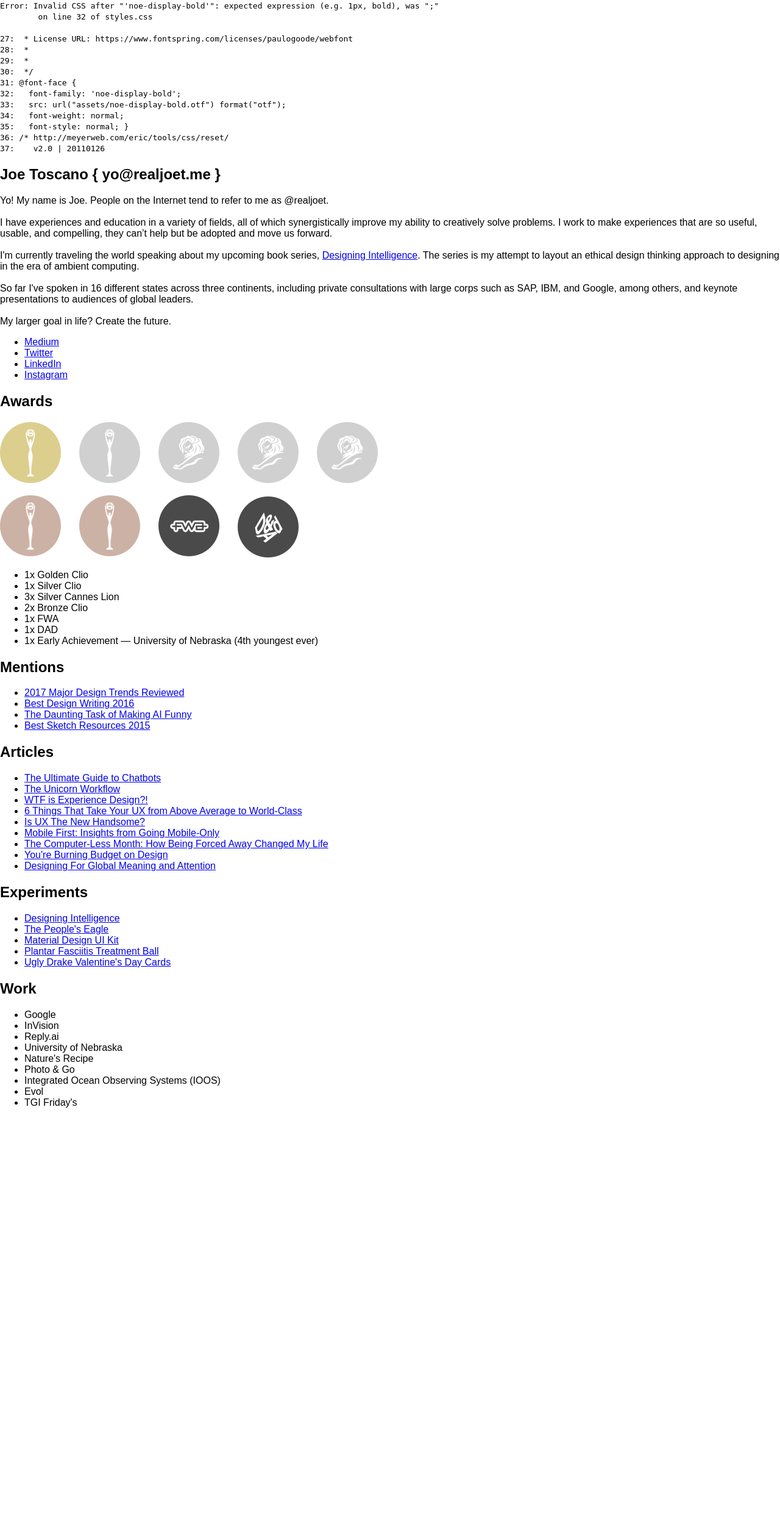
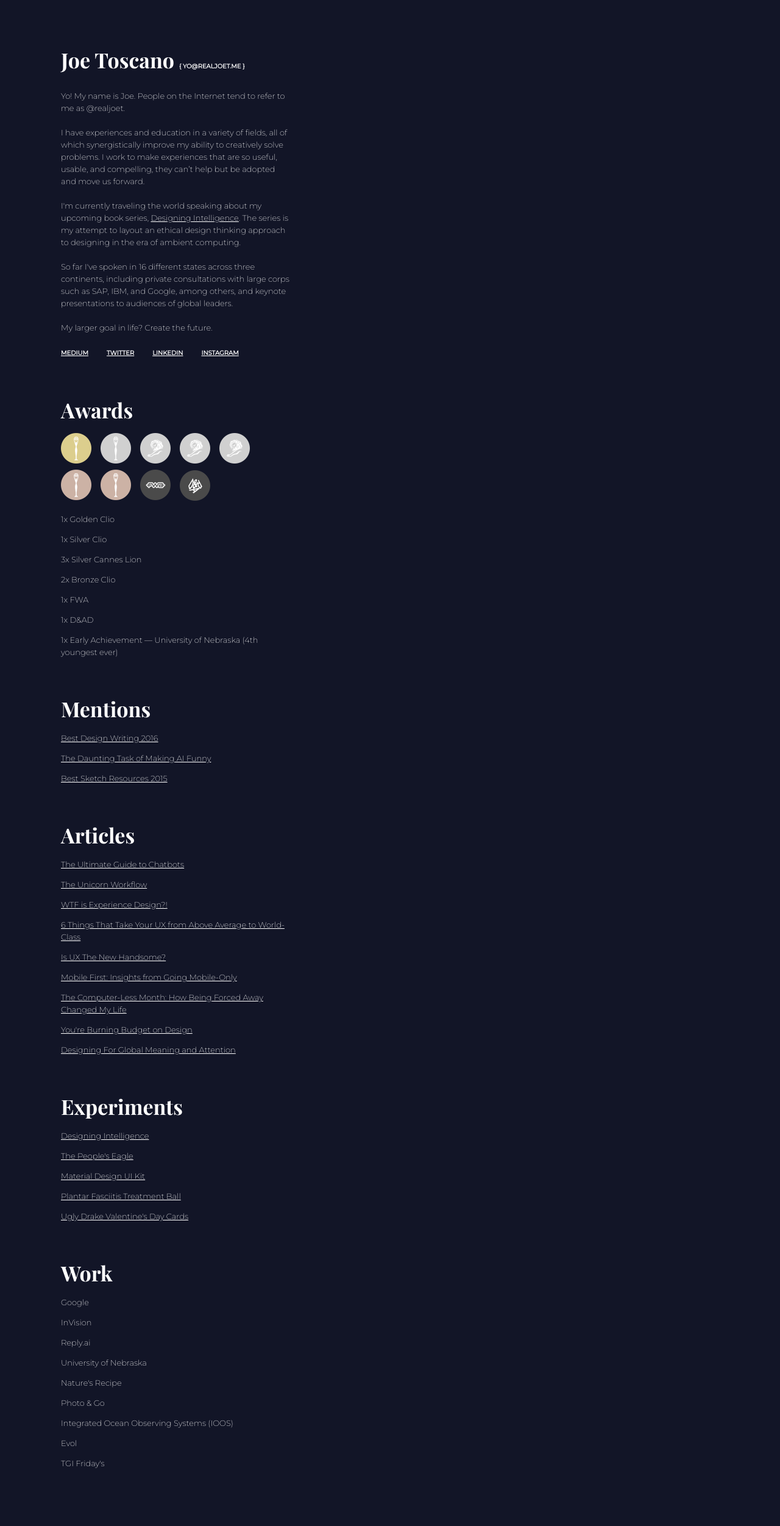
Before and after one commit to realjoet/realjoet.me-2017, a PHP site: page / in a window 1280 px wide. Shown: the whole page at 61% size. Before the commit the page ends 1816 px from the top, so only its background shows below. Run offline with PHP 8.4, Linux system fonts and the light colour scheme; some libraries are stand-ins or nearby versions.

Commit message:
fixed crazy bug that idk how I messed up

```diff
--- a/index.html
+++ b/index.html
@@ -89,14 +89,13 @@
                     <li class="list-item-name">3x Silver Cannes Lion</li>
                     <li class="list-item-name">2x Bronze Clio</li>
                     <li class="list-item-name">1x FWA</li>
-                    <li class="list-item-name">1x DAD</li>
+                    <li class="list-item-name">1x D&AD</li>
                     <li class="list-item-name">1x Early Achievement — University of Nebraska (4th youngest ever)</li>
                 </ul>
             </section>
             <section class="mentions row">
                 <h2 class="section-title">Mentions</h2>
                 <ul class="section-list" id="social-links">
-                    <li class="list-item-name"><a href="https://www.shopify.com/partners/blog/2017-web-design-trends" target="blank">2017 Major Design Trends Reviewed</a></li>
                     <li class="list-item-name"><a href="https://medium.com/swlh/mediums-best-design-writing-of-2016-68de5ed2b7d9" target="blank">Best Design Writing 2016</a></li>
                     <li class="list-item-name"><a href="https://www.fastcodesign.com/3065970/the-daunting-task-of-making-ai-funny" target="blank">The Daunting Task of Making AI Funny</a></li>
                     <li class="list-item-name"><a href="https://medium.com/sketch-app-sources/sketch-design-tool-best-of-skechappsources-com-for-your-mobile-app-design-8444cfdfe7a3#.rtw1e4h69" target="blank">Best Sketch Resources 2015</a></li>
--- a/styles/styles.css
+++ b/styles/styles.css
@@ -1,62 +1,171 @@
 /*
-Error: Invalid CSS after "'noe-display-bold'": expected expression (e.g. 1px, bold), was ";"
-        on line 32 of styles.css
+Make sure you import files in order (from top to bottom), based on what other files will need.
 
-27:  * License URL: https://www.fontspring.com/licenses/paulogoode/webfont
-28:  *
-29:  *
-30:  *\/
-31: @font-face {
-32:   font-family: 'noe-display-bold';
-33:   src: url("assets/noe-display-bold.otf") format("otf");
-34:   font-weight: normal;
-35:   font-style: normal; }
-36: /* http://meyerweb.com/eric/tools/css/reset/
-37:    v2.0 | 20110126
+For example, my variables file may need a font I imported, so typography is imported first...
+My mixins file probably needs a variable and possibly a font I imported, so my variables and typography files are imported before my mixins file...
+My globals file probably needs something from all three of the previously imported files, etc.
+*/
+/*!
+ * Web Fonts from Fontspring.com
+ *
+ * All OpenType features and all extended glyphs have been removed.
+ * Fully installable fonts can be purchased at http://www.fontspring.com
+ *
+ * The fonts included in this stylesheet are subject to the End User License you purchased
+ * from Fontspring. The fonts are protected under domestic and international trademark and
+ * copyright law. You are prohibited from modifying, reverse engineering, duplicating, or
+ * distributing this font software.
+ *
+ * (c) 2010-2017 Fontspring
+ *
+ *
+ *
+ *
+ * The fonts included are copyrighted by the vendor listed below.
+ *
+ * Vendor:      Paulo Goode
+ * License URL: https://www.fontspring.com/licenses/paulogoode/webfont
+ *
+ *
+ */
+@font-face {
+  font-family: 'noe-display-bold';
+  src: url("assets/noe-display-bold.otf") format("otf");
+  font-weight: normal;
+  font-style: normal; }
+/* http://meyerweb.com/eric/tools/css/reset/
+   v2.0 | 20110126
+   License: none (public domain)
+*/
+html, body, div, span, applet, object, iframe,
+h1, h2, h3, h4, h5, h6, p, blockquote, pre,
+a, abbr, acronym, address, big, cite, code,
+del, dfn, em, img, ins, kbd, q, s, samp,
+small, strike, strong, sub, sup, tt, var,
+b, u, i, center,
+dl, dt, dd, ol, ul, li,
+fieldset, form, label, legend,
+table, caption, tbody, tfoot, thead, tr, th, td,
+article, aside, canvas, details, embed,
+figure, figcaption, footer, header, hgroup,
+menu, nav, output, ruby, section, summary,
+time, mark, audio, video {
+  margin: 0;
+  padding: 0;
+  border: 0;
+  vertical-align: baseline;
+  /* Set to border-box to keep consistentcy across width/positioning adjustments */
+  -webkit-box-sizing: border-box;
+  -moz-box-sizing: border-box;
+  -o-box-sizing: border-box;
+  box-sizing: border-box; }
 
-Backtrace:
-styles.css:32
-/Library/Ruby/Gems/2.3.0/gems/sass-3.5.4/lib/sass/scss/parser.rb:1278:in `expected'
-/Library/Ruby/Gems/2.3.0/gems/sass-3.5.4/lib/sass/script/lexer.rb:231:in `expected!'
-/Library/Ruby/Gems/2.3.0/gems/sass-3.5.4/lib/sass/script/parser.rb:762:in `assert_done'
-/Library/Ruby/Gems/2.3.0/gems/sass-3.5.4/lib/sass/script/parser.rb:69:in `parse'
-/Library/Ruby/Gems/2.3.0/gems/sass-3.5.4/lib/sass/script/parser.rb:228:in `parse'
-/Library/Ruby/Gems/2.3.0/gems/sass-3.5.4/lib/sass/script.rb:27:in `parse'
-/Library/Ruby/Gems/2.3.0/gems/sass-3.5.4/lib/sass/engine.rb:1177:in `parse_script'
-/Library/Ruby/Gems/2.3.0/gems/sass-3.5.4/lib/sass/engine.rb:749:in `parse_property'
-/Library/Ruby/Gems/2.3.0/gems/sass-3.5.4/lib/sass/engine.rb:708:in `parse_property_or_rule'
-/Library/Ruby/Gems/2.3.0/gems/sass-3.5.4/lib/sass/engine.rb:667:in `parse_line'
-/Library/Ruby/Gems/2.3.0/gems/sass-3.5.4/lib/sass/engine.rb:540:in `build_tree'
-/Library/Ruby/Gems/2.3.0/gems/sass-3.5.4/lib/sass/engine.rb:559:in `block in append_children'
-/Library/Ruby/Gems/2.3.0/gems/sass-3.5.4/lib/sass/engine.rb:558:in `each'
-/Library/Ruby/Gems/2.3.0/gems/sass-3.5.4/lib/sass/engine.rb:558:in `append_children'
-/Library/Ruby/Gems/2.3.0/gems/sass-3.5.4/lib/sass/engine.rb:549:in `block in build_tree'
-/Library/Ruby/Gems/2.3.0/gems/sass-3.5.4/lib/sass/engine.rb:542:in `each'
-/Library/Ruby/Gems/2.3.0/gems/sass-3.5.4/lib/sass/engine.rb:542:in `build_tree'
-/Library/Ruby/Gems/2.3.0/gems/sass-3.5.4/lib/sass/engine.rb:559:in `block in append_children'
-/Library/Ruby/Gems/2.3.0/gems/sass-3.5.4/lib/sass/engine.rb:558:in `each'
-/Library/Ruby/Gems/2.3.0/gems/sass-3.5.4/lib/sass/engine.rb:558:in `append_children'
-/Library/Ruby/Gems/2.3.0/gems/sass-3.5.4/lib/sass/engine.rb:417:in `_to_tree'
-/Library/Ruby/Gems/2.3.0/gems/sass-3.5.4/lib/sass/engine.rb:389:in `_render_with_sourcemap'
-/Library/Ruby/Gems/2.3.0/gems/sass-3.5.4/lib/sass/engine.rb:307:in `render_with_sourcemap'
-/Library/Ruby/Gems/2.3.0/gems/sass-3.5.4/lib/sass/plugin/compiler.rb:462:in `update_stylesheet'
-/Library/Ruby/Gems/2.3.0/gems/sass-3.5.4/lib/sass/plugin/compiler.rb:215:in `block in update_stylesheets'
-/Library/Ruby/Gems/2.3.0/gems/sass-3.5.4/lib/sass/plugin/compiler.rb:209:in `each'
-/Library/Ruby/Gems/2.3.0/gems/sass-3.5.4/lib/sass/plugin/compiler.rb:209:in `update_stylesheets'
-/Library/Ruby/Gems/2.3.0/gems/sass-3.5.4/lib/sass/plugin/compiler.rb:443:in `on_file_changed'
-/Library/Ruby/Gems/2.3.0/gems/sass-3.5.4/lib/sass/plugin/compiler.rb:320:in `block in watch'
-/Library/Ruby/Gems/2.3.0/gems/sass-listen-4.0.0/lib/sass-listen/event/config.rb:23:in `call'
-/Library/Ruby/Gems/2.3.0/gems/sass-listen-4.0.0/lib/sass-listen/event/processor.rb:115:in `_process_changes'
-/Library/Ruby/Gems/2.3.0/gems/sass-listen-4.0.0/lib/sass-listen/event/processor.rb:19:in `block in loop_for'
-/Library/Ruby/Gems/2.3.0/gems/sass-listen-4.0.0/lib/sass-listen/event/processor.rb:15:in `loop'
-/Library/Ruby/Gems/2.3.0/gems/sass-listen-4.0.0/lib/sass-listen/event/processor.rb:15:in `loop_for'
-/Library/Ruby/Gems/2.3.0/gems/sass-listen-4.0.0/lib/sass-listen/event/loop.rb:84:in `_wait_for_changes'
-/Library/Ruby/Gems/2.3.0/gems/sass-listen-4.0.0/lib/sass-listen/event/loop.rb:42:in `block in setup'
-/Library/Ruby/Gems/2.3.0/gems/sass-listen-4.0.0/lib/sass-listen/internals/thread_pool.rb:6:in `block in add'
-*/
-body:before {
-  white-space: pre;
-  font-family: monospace;
-  content: "Error: Invalid CSS after \"'noe-display-bold'\": expected expression (e.g. 1px, bold), was \";\"\A         on line 32 of styles.css\A \A 27:  * License URL: https://www.fontspring.com/licenses/paulogoode/webfont\A 28:  *\A 29:  *\A 30:  */\A 31: @font-face {\A 32:   font-family: 'noe-display-bold';\A 33:   src: url(\"assets/noe-display-bold.otf\") format(\"otf\");\A 34:   font-weight: normal;\A 35:   font-style: normal; }\A 36: /* http://meyerweb.com/eric/tools/css/reset/\A 37:    v2.0 | 20110126"; }
+/* HTML5 display-role reset for older browsers */
+article, aside, details, figcaption, figure,
+footer, header, hgroup, menu, nav, section {
+  display: flex;
+  flex-flow: row wrap; }
+
+body {
+  /* Set to 62.5% so that 1rem = 10pt font */
+  background: #121527;
+  font-size: 13px;
+  font-weight: 200;
+  line-height: 20px;
+  font: inherent; }
+
+ol, ul {
+  list-style: none; }
+
+blockquote, q {
+  quotes: none; }
+
+blockquote:before, blockquote:after,
+q:before, q:after {
+  content: '';
+  content: none; }
+
+table {
+  border-collapse: collapse;
+  border-spacing: 0; }
+
+a {
+  color: #fff;
+  position: relative; }
+
+.clearfix:after {
+  content: "";
+  display: table;
+  clear: both; }
+
+.row {
+  display: flex;
+  flex-flow: row wrap;
+  justify-content: flex-start;
+  width: 100%; }
+
+/* Use this to style your elements and build them in your elements.html file. When you're finished building and styling, you should be able to preview what they look and behave like, responsively. After that you can copy/paste the elements where you need them and all that needs to change is their positioning within the containing divs */
+.section-title {
+  font-family: 'noe-display-bold', 'Playfair Display', serif;
+  font-weight: 600;
+  font-size: 34px;
+  line-height: 36px;
+  padding: 0 0 20px;
+  width: 100%; }
+
+.section-description {
+  padding: 0 0 20px;
+  width: 375px; }
+
+.section-list {
+  width: 375px; }
+  .section-list li {
+    padding: 0 0 13px; }
+  .section-list .social-link {
+    font-size: 10px;
+    font-weight: 900;
+    padding: 0 30px 0 0;
+    text-transform: uppercase; }
+
+.container {
+  color: #fff;
+  display: flex;
+  flex-flow: row wrap;
+  font-family: "Montserrat", sans-serif;
+  padding: 54px 100px; }
+
+section {
+  padding: 26px 0;
+  width: 100%; }
+
+.awards-image {
+  padding: 0 0 20px; }
+  .awards-image img {
+    height: 111px;
+    width: 310px; }
+
+#email {
+  font-family: "Montserrat", sans-serif;
+  font-size: 10px;
+  margin: 0;
+  padding: 0;
+  text-transform: uppercase; }
+
+@media (max-width: 786px) {
+  /* Use this to style your elements and build them in your elements.html file. When you're finished building and styling, you should be able to preview what they look and behave like, responsively. After that you can copy/paste the elements where you need them and all that needs to change is their positioning within the containing divs */
+  .section-title {
+    font-size: 21px; }
+
+  .section-list {
+    width: 375px; }
+    .section-list .social-link {
+      padding: 0 15px 0 0; }
+
+  .container {
+    padding: 54px 30px; }
+
+  .awards-image img {
+    height: 89px;
+    width: 248px; } }
 
 /*# sourceMappingURL=styles.css.map */
--- a/styles/styles.scss
+++ b/styles/styles.scss
@@ -1,60 +1,21 @@
 /*
-Error: Invalid CSS after "'noe-display-bold'": expected expression (e.g. 1px, bold), was ";"
-        on line 32 of styles.css
+Make sure you import files in order (from top to bottom), based on what other files will need.
 
-27:  * License URL: https://www.fontspring.com/licenses/paulogoode/webfont
-28:  *
-29:  *
-30:  *\/
-31: @font-face {
-32:   font-family: 'noe-display-bold';
-33:   src: url("assets/noe-display-bold.otf") format("otf");
-34:   font-weight: normal;
-35:   font-style: normal; }
-36: /* http://meyerweb.com/eric/tools/css/reset/
-37:    v2.0 | 20110126
+For example, my variables file may need a font I imported, so typography is imported first...
+My mixins file probably needs a variable and possibly a font I imported, so my variables and typography files are imported before my mixins file...
+My globals file probably needs something from all three of the previously imported files, etc.
+*/
 
-Backtrace:
-styles.css:32
-/Library/Ruby/Gems/2.3.0/gems/sass-3.5.4/lib/sass/scss/parser.rb:1278:in `expected'
-/Library/Ruby/Gems/2.3.0/gems/sass-3.5.4/lib/sass/script/lexer.rb:231:in `expected!'
-/Library/Ruby/Gems/2.3.0/gems/sass-3.5.4/lib/sass/script/parser.rb:762:in `assert_done'
-/Library/Ruby/Gems/2.3.0/gems/sass-3.5.4/lib/sass/script/parser.rb:69:in `parse'
-/Library/Ruby/Gems/2.3.0/gems/sass-3.5.4/lib/sass/script/parser.rb:228:in `parse'
-/Library/Ruby/Gems/2.3.0/gems/sass-3.5.4/lib/sass/script.rb:27:in `parse'
-/Library/Ruby/Gems/2.3.0/gems/sass-3.5.4/lib/sass/engine.rb:1177:in `parse_script'
-/Library/Ruby/Gems/2.3.0/gems/sass-3.5.4/lib/sass/engine.rb:749:in `parse_property'
-/Library/Ruby/Gems/2.3.0/gems/sass-3.5.4/lib/sass/engine.rb:708:in `parse_property_or_rule'
-/Library/Ruby/Gems/2.3.0/gems/sass-3.5.4/lib/sass/engine.rb:667:in `parse_line'
-/Library/Ruby/Gems/2.3.0/gems/sass-3.5.4/lib/sass/engine.rb:540:in `build_tree'
-/Library/Ruby/Gems/2.3.0/gems/sass-3.5.4/lib/sass/engine.rb:559:in `block in append_children'
-/Library/Ruby/Gems/2.3.0/gems/sass-3.5.4/lib/sass/engine.rb:558:in `each'
-/Library/Ruby/Gems/2.3.0/gems/sass-3.5.4/lib/sass/engine.rb:558:in `append_children'
-/Library/Ruby/Gems/2.3.0/gems/sass-3.5.4/lib/sass/engine.rb:549:in `block in build_tree'
-/Library/Ruby/Gems/2.3.0/gems/sass-3.5.4/lib/sass/engine.rb:542:in `each'
-/Library/Ruby/Gems/2.3.0/gems/sass-3.5.4/lib/sass/engine.rb:542:in `build_tree'
-/Library/Ruby/Gems/2.3.0/gems/sass-3.5.4/lib/sass/engine.rb:559:in `block in append_children'
-/Library/Ruby/Gems/2.3.0/gems/sass-3.5.4/lib/sass/engine.rb:558:in `each'
-/Library/Ruby/Gems/2.3.0/gems/sass-3.5.4/lib/sass/engine.rb:558:in `append_children'
-/Library/Ruby/Gems/2.3.0/gems/sass-3.5.4/lib/sass/engine.rb:417:in `_to_tree'
-/Library/Ruby/Gems/2.3.0/gems/sass-3.5.4/lib/sass/engine.rb:389:in `_render_with_sourcemap'
-/Library/Ruby/Gems/2.3.0/gems/sass-3.5.4/lib/sass/engine.rb:307:in `render_with_sourcemap'
-/Library/Ruby/Gems/2.3.0/gems/sass-3.5.4/lib/sass/plugin/compiler.rb:462:in `update_stylesheet'
-/Library/Ruby/Gems/2.3.0/gems/sass-3.5.4/lib/sass/plugin/compiler.rb:215:in `block in update_stylesheets'
-/Library/Ruby/Gems/2.3.0/gems/sass-3.5.4/lib/sass/plugin/compiler.rb:209:in `each'
-/Library/Ruby/Gems/2.3.0/gems/sass-3.5.4/lib/sass/plugin/compiler.rb:209:in `update_stylesheets'
-/Library/Ruby/Gems/2.3.0/gems/sass-3.5.4/lib/sass/plugin/compiler.rb:443:in `on_file_changed'
-/Library/Ruby/Gems/2.3.0/gems/sass-3.5.4/lib/sass/plugin/compiler.rb:320:in `block in watch'
-/Library/Ruby/Gems/2.3.0/gems/sass-listen-4.0.0/lib/sass-listen/event/config.rb:23:in `call'
-/Library/Ruby/Gems/2.3.0/gems/sass-listen-4.0.0/lib/sass-listen/event/processor.rb:115:in `_process_changes'
-/Library/Ruby/Gems/2.3.0/gems/sass-listen-4.0.0/lib/sass-listen/event/processor.rb:19:in `block in loop_for'
-/Library/Ruby/Gems/2.3.0/gems/sass-listen-4.0.0/lib/sass-listen/event/processor.rb:15:in `loop'
-/Library/Ruby/Gems/2.3.0/gems/sass-listen-4.0.0/lib/sass-listen/event/processor.rb:15:in `loop_for'
-/Library/Ruby/Gems/2.3.0/gems/sass-listen-4.0.0/lib/sass-listen/event/loop.rb:84:in `_wait_for_changes'
-/Library/Ruby/Gems/2.3.0/gems/sass-listen-4.0.0/lib/sass-listen/event/loop.rb:42:in `block in setup'
-/Library/Ruby/Gems/2.3.0/gems/sass-listen-4.0.0/lib/sass-listen/internals/thread_pool.rb:6:in `block in add'
-*/
-body:before {
-  white-space: pre;
-  font-family: monospace;
-  content: "Error: Invalid CSS after \"'noe-display-bold'\": expected expression (e.g. 1px, bold), was \";\"\A         on line 32 of styles.css\A \A 27:  * License URL: https://www.fontspring.com/licenses/paulogoode/webfont\A 28:  *\A 29:  *\A 30:  */\A 31: @font-face {\A 32:   font-family: 'noe-display-bold';\A 33:   src: url(\"assets/noe-display-bold.otf\") format(\"otf\");\A 34:   font-weight: normal;\A 35:   font-style: normal; }\A 36: /* http://meyerweb.com/eric/tools/css/reset/\A 37:    v2.0 | 20110126"; }
+@import "base/typography";
+@import "base/variables";
+@import "base/mixins";
+@import "base/globals";
+@import "base/elements";
+@import "layout/header";
+@import "layout/footer";
+@import "views/main";
+
+@media (max-width: 786px) {
+  @import "mobile/elements";
+  @import "mobile/main";
+}
```
Also changed, not shown: 3 other files.
